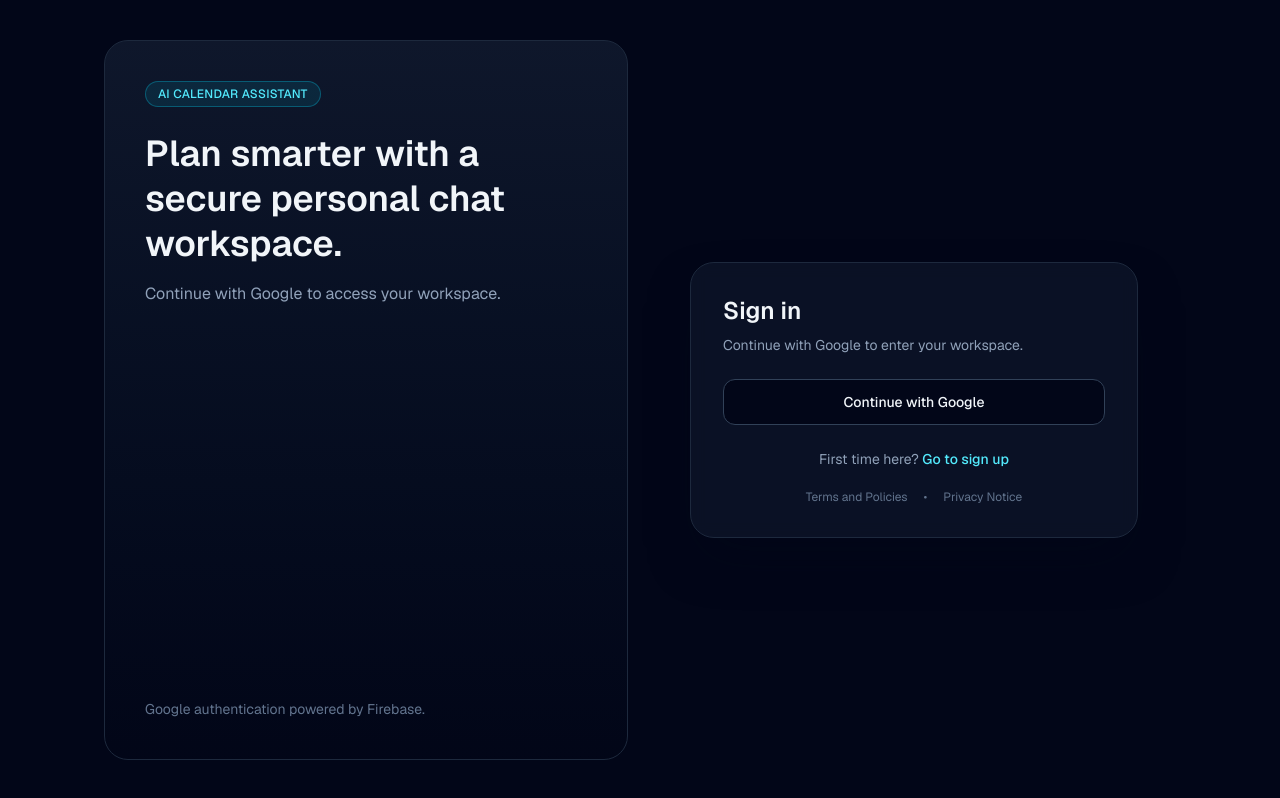
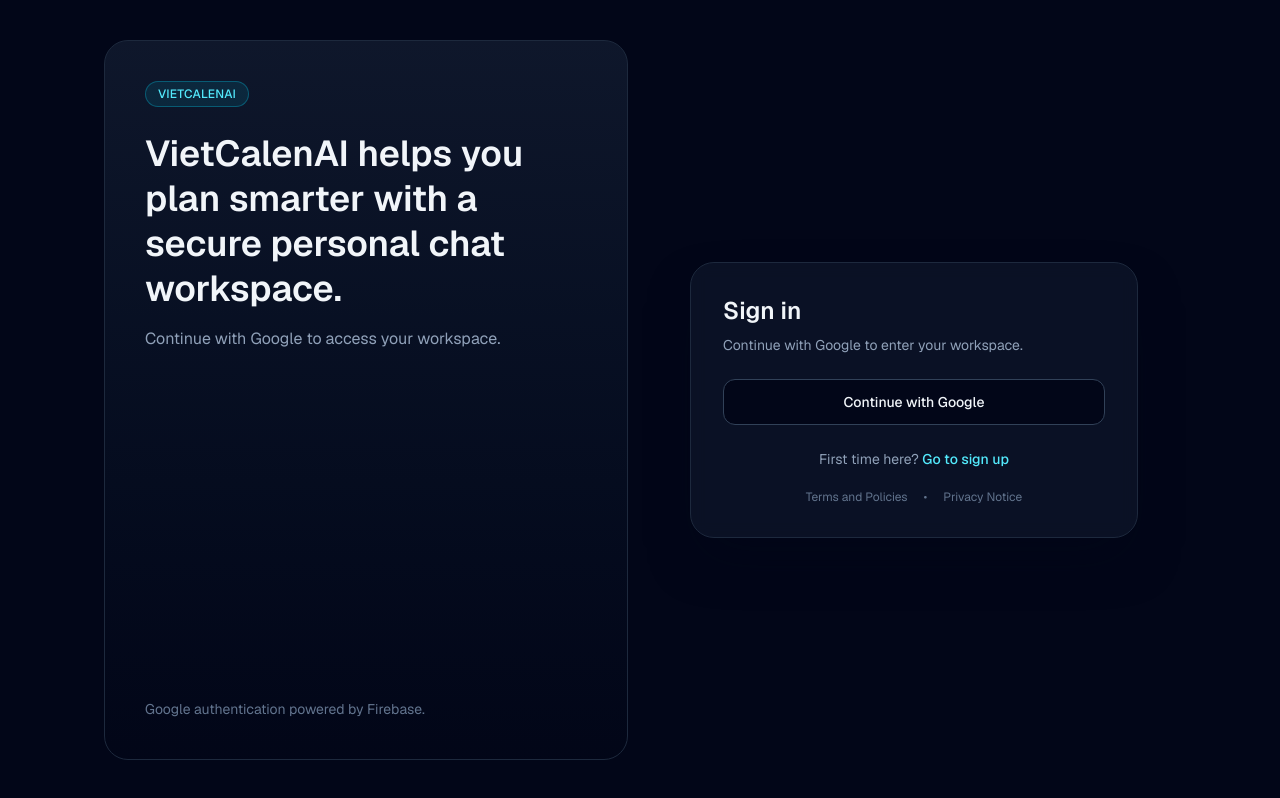
Before and after one commit to quang2598/ai-calendar-assistant, a Next.js app in the folder apps/: page /auth/login in a window 1280 px wide. Built offline with nearby package versions, Linux system fonts and the light colour scheme; no server answers.

Commit message:
fix: update app name

```diff
--- a/apps/app/auth/login/page.tsx
+++ b/apps/app/auth/login/page.tsx
@@ -70,8 +70,8 @@
 
   return (
     <AuthScreen
-      badgeText="AI Calendar Assistant"
-      heroTitle="Plan smarter with a secure personal chat workspace."
+      badgeText="VietCalenAI"
+      heroTitle="VietCalenAI helps you plan smarter with a secure personal chat workspace."
       heroDescription="Continue with Google to access your workspace."
       cardTitle="Sign in"
       cardDescription="Continue with Google to enter your workspace."
--- a/apps/app/auth/signup/page.tsx
+++ b/apps/app/auth/signup/page.tsx
@@ -70,8 +70,8 @@
 
   return (
     <AuthScreen
-      badgeText="AI Calendar Assistant"
-      heroTitle="Create your account and start planning conversations."
+      badgeText="VietCalenAI"
+      heroTitle="Create your VietCalenAI account and start planning conversations."
       heroDescription="Continue with Google to create your workspace in seconds."
       cardTitle="Create account"
       cardDescription="Continue with Google to get started."
```
Also changed, not shown: 1 other file (tests, documents, lock files or other folders).
